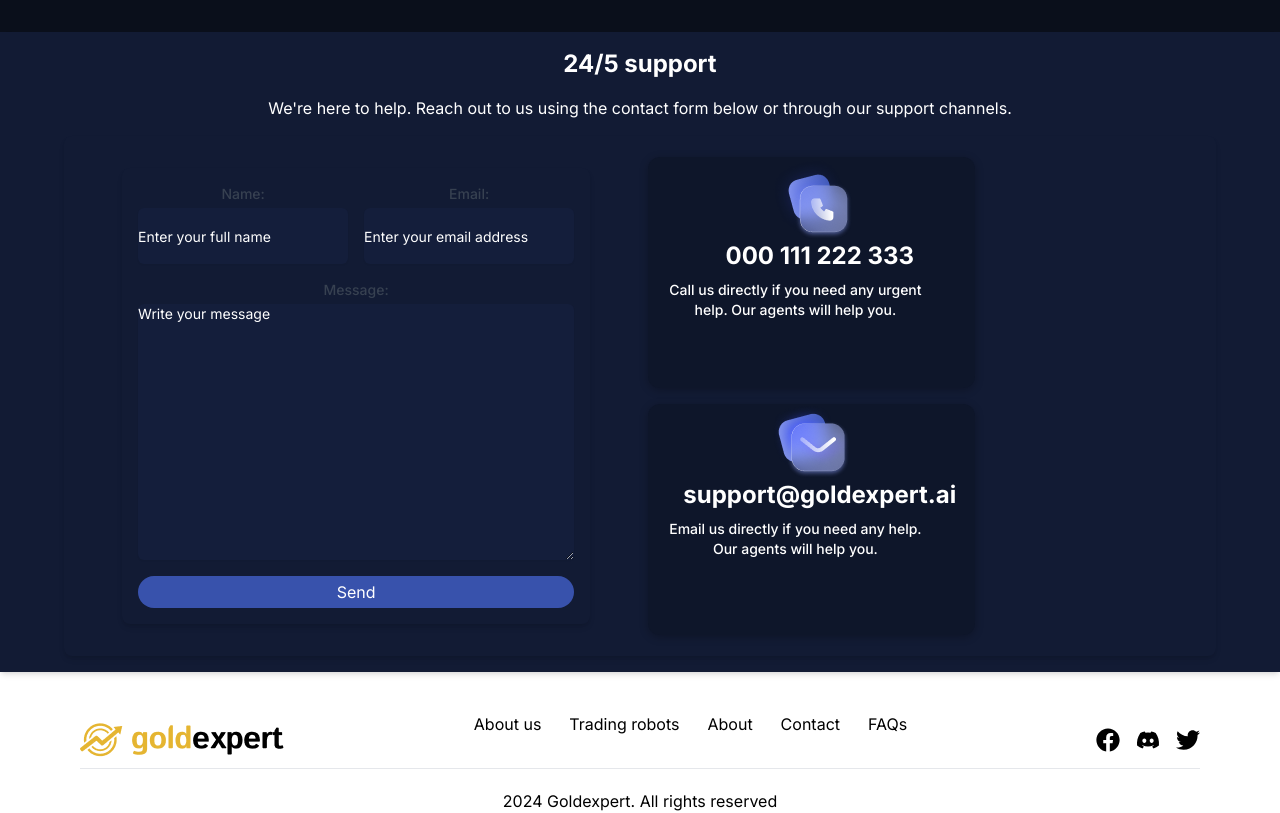
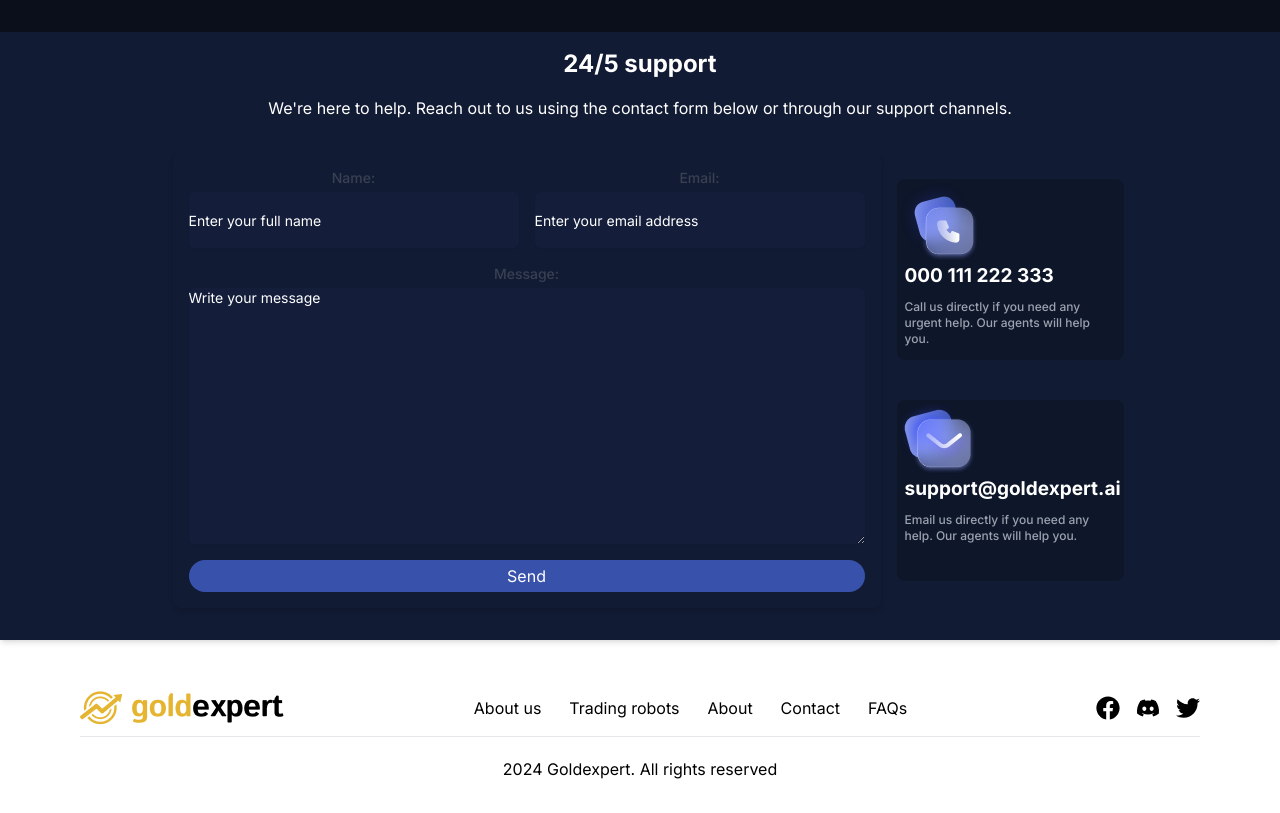
Before and after one commit to dragoljub123/goldexpert, a Next.js app: page /ContactUs in a window 1280 px wide. Shown: the part 400-1213 px from the top of the page. After the commit the page ends 1181 px from the top, so only its background shows below. Built offline with nearby package versions, Linux system fonts and the light colour scheme.

Commit message:
kntak forma

```diff
--- a/app/ContactUs/page.tsx
+++ b/app/ContactUs/page.tsx
@@ -28,11 +28,11 @@ export default function ContactUs() {
           We&apos;re here to help. Reach out to us using the contact form below
           or through our support channels.
         </p>
-        <div className="bg-lightblue flex flex-col lg:flex-row justify-center items-center mx-auto p-4 space-y-4 lg:space-y-0 lg:space-x-4 shadow-md rounded-lg max-w-6xl">
-          <div className="flex flex-col max-w-screen-1440p  lg:w-1/2 p-4">
+        <div className="bg-lightblue flex flex-col lg:flex-row justify-center items-center mx-auto ">
+          <div className="flex flex-col max-w-screen-1440p   p-4">
             <ContactForm />
           </div>
-          <div className="flex flex-col   justify-evenlyn lg:w-1/2  space-y-4">
+          <div className="flex flex-col   justify-evenlyn   gap-10">
             <div className="">
               <Suportkartica2
                 title2=""
--- a/app/components/ContactForm.tsx
+++ b/app/components/ContactForm.tsx
@@ -44,7 +44,7 @@ const ContactForm: React.FC = () => {
   return (
     <form
       onSubmit={handleSubmit}
-      className="mx-auto p-4 space-y-4 bg-lightblue shadow-md rounded-lg max-w-lg sm:max-w-2xl"
+      className="mx-auto p-4 space-y-4 bg-lightblue shadow-md rounded-lg  sm:w-fit"
     >
       <div className="flex flex-col space-y-4">
         <div className="flex flex-col sm:flex-row sm:space-x-4">
@@ -63,7 +63,7 @@ const ContactForm: React.FC = () => {
               value={formData.name}
               onChange={handleChange}
               required
-              className=" text-white placeholder-white mt-1 block w-full h-14 bg-[#141E3B] rounded-md border-gray-300 shadow-sm focus:border-indigo-500 focus:ring-indigo-500 sm:text-sm"
+              className=" text-white placeholder-white mt-1 block w-[330px] h-14 bg-[#141E3B] rounded-md border-gray-300 shadow-sm focus:border-indigo-500 focus:ring-indigo-500 sm:text-sm"
             />
           </div>
           <div className="flex-1">
@@ -81,7 +81,7 @@ const ContactForm: React.FC = () => {
               value={formData.email}
               onChange={handleChange}
               required
-              className="text-white placeholder-white mt-1 block w-full h-14 bg-[#141E3B] rounded-md border-gray-300 shadow-sm focus:border-indigo-500 focus:ring-indigo-500 sm:text-sm"
+              className="text-white placeholder-white mt-1 block w-[330px] h-14 bg-[#141E3B] rounded-md border-gray-300 shadow-sm focus:border-indigo-500 focus:ring-indigo-500 sm:text-sm"
             />
           </div>
         </div>
--- a/app/components/FooterHome.tsx
+++ b/app/components/FooterHome.tsx
@@ -17,7 +17,7 @@ import { link } from "fs";
 export const FooterHome: React.FC = () => {
   return (
     <div className=" mt-10 max-w-screen-1440p mx-auto px-20">
-      <footer className="lg:flex  justify-between  border-b-[1px] mb-5">
+      <footer className="lg:flex  justify-between items-center border-b-[1px] mb-5">
         <div className="flex justify-center items-center ">
           <Link href={"/"}>
             <Image
--- a/app/components/Suportkartica2.tsx
+++ b/app/components/Suportkartica2.tsx
@@ -14,23 +14,20 @@ const Suportkartica2: React.FC<CardProps> = ({
   description,
 }) => {
   return (
-    <div
-      className="cardb3  bojakarticeUS"
-      style={{ width: "327px", height: "231px" }}
-    >
-      <div className="flex flex-col  justify-between items-center ">
+    <div className=" bojakarticeUS rounded-lg lg:w-[227px] lg:h-[181px]">
+      <div className="flex flex-col  justify-between items-start ">
         <img
           src={imageSrc}
           alt="slika1567"
           style={{ width: "auto", height: "auto" }}
         />
         <div className="flex text-white ">
-          <h2 className="text-4xl px-2 zlatntext">{title2}</h2>
-          <h5 className="text-2xl px-3 font-bold">{title}</h5>
+          <h2 className="text-3xl  zlatntext">{title2}</h2>
+          <h5 className="text-[19px] px-2 font-bold">{title}</h5>
         </div>
       </div>
-      <div className="card-bodyb3 text-white  ">
-        <p className=" text-center text-sm">{description}</p>
+      <div className="card-bodyb3 text-gray-400  ">
+        <p className=" text-left text-xs">{description}</p>
       </div>
     </div>
   );
```
